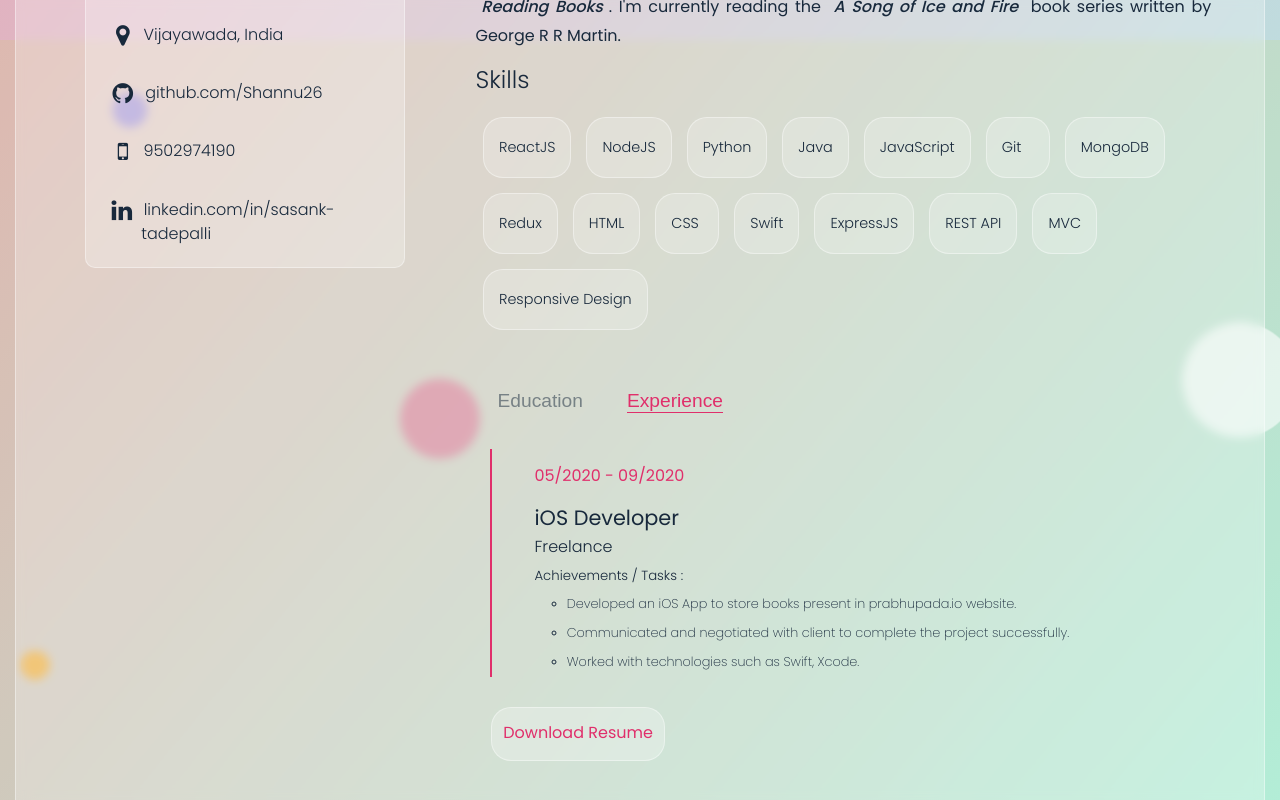
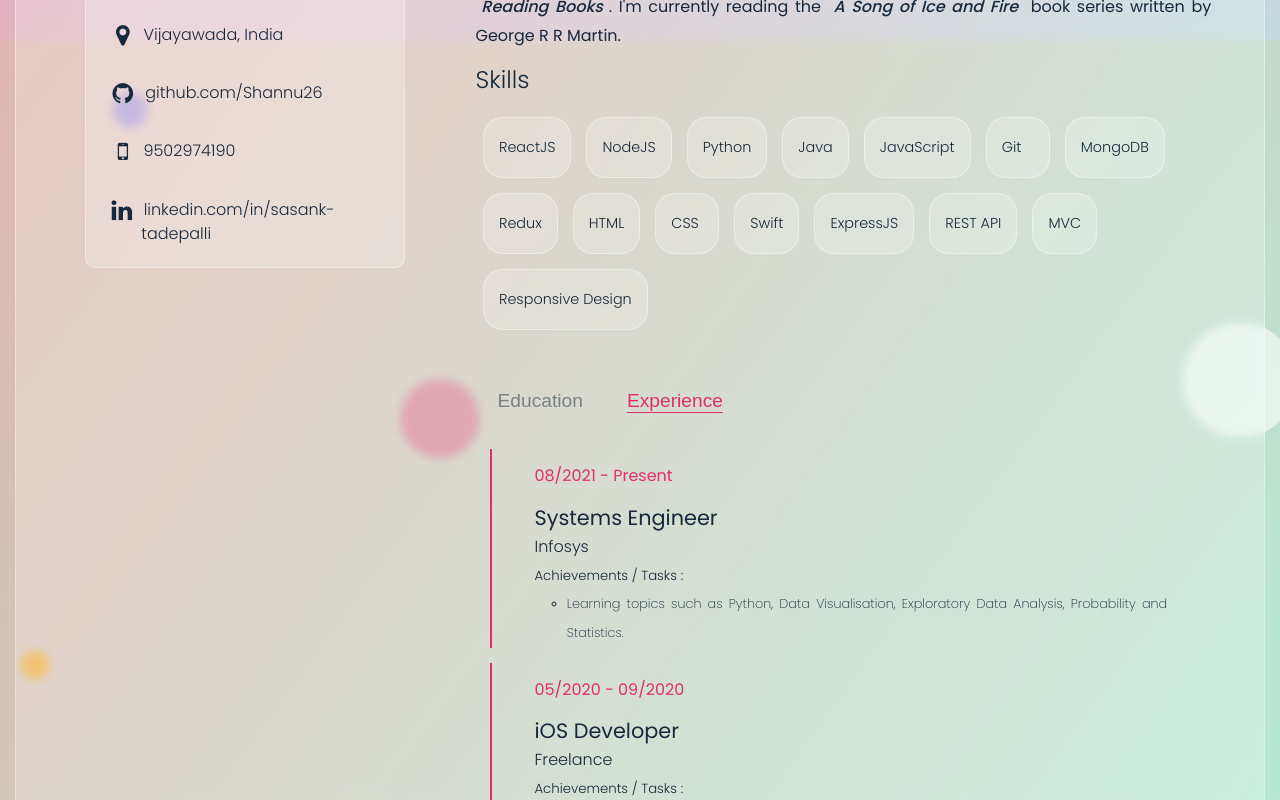
Before and after one commit to Shannu26/react-portfolio, a React (Create React App) app: page /about-me in a window 1280 px wide. Both pictures are taken after a click on the button "Experience". Shown: the part 667-1467 px from the top of the page. Built offline with nearby package versions, Linux system fonts and the light colour scheme.

Commit message:
Updated the Profile

```diff
--- a/src/components/ContactMe/ContactMe.js
+++ b/src/components/ContactMe/ContactMe.js
@@ -10,7 +10,7 @@
   const subjectRef = useRef();
   const messageRef = useRef();
 
-  emailJS.init(process.env.REACT_APP_EMAIL_INIT_ID);
+  emailJS.init("user_fmw4K0ULzEF965yG5XNZA");
 
   const sendEmail = () => {
     if (
@@ -25,17 +25,13 @@
 
     // alert(process.env.REACT_APP_EMAIL_SERVICE_ID);
     emailJS
-      .send(
-        process.env.REACT_APP_EMAIL_SERVICE_ID,
-        process.env.REACT_APP_EMAIL_TEMPLATE_ID,
-        {
-          from_name: nameRef.current.value,
-          subject: subjectRef.current.value,
-          to_name: "Sasank Tadepalli",
-          email: emailRef.current.value,
-          message: messageRef.current.value,
-        }
-      )
+      .send("service_t7puihk", "template_135cura", {
+        from_name: nameRef.current.value,
+        subject: subjectRef.current.value,
+        to_name: "Sasank Tadepalli",
+        email: emailRef.current.value,
+        message: messageRef.current.value,
+      })
       .then((res) => {
         alert("Email has been sent.");
       })
--- a/src/components/EduExp/Education/Education.js
+++ b/src/components/EduExp/Education/Education.js
@@ -3,7 +3,7 @@
 const Education = () => {
   return (
     <div className="education">
-      <p id="p">08/2017 - Present</p>
+      <p id="p">08/2017 - 07/2021</p>
       <h1 id="h1">Bachelor of Technology</h1>
       <h2 id="h2">V R Siddhartha Engineering College</h2>
       <h5 id="h5">Coursework :</h5>
--- a/src/components/EduExp/Experience/Experience.js
+++ b/src/components/EduExp/Experience/Experience.js
@@ -2,6 +2,19 @@
 
 const Experience = () => {
   return (
+    <div>
+      <div className="experience">
+        <p id="p">08/2021 - Present</p>
+        <h1 id="h1">Systems Engineer</h1>
+        <h2 id="h2">Infosys</h2>
+        <h5 id="h5">Achievements / Tasks :</h5>
+        <ul>
+          <li>
+            Learning topics such as Python, Data Visualisation, Exploratory Data
+            Analysis, Probability and Statistics.
+          </li>
+        </ul>
+      </div>
       <div className="experience">
         <p id="p">05/2020 - 09/2020</p>
         <h1 id="h1">iOS Developer</h1>
@@ -9,7 +22,8 @@
         <h5 id="h5">Achievements / Tasks :</h5>
         <ul>
           <li>
-          Developed an iOS App to store books present in prabhupada.io website.
+            Developed an iOS App to store books present in prabhupada.io
+            website.
           </li>
           <li>
             Communicated and negotiated with client to complete the project
@@ -18,6 +32,7 @@
           <li>Worked with technologies such as Swift, Xcode.</li>
         </ul>
       </div>
+    </div>
   );
 };
 
```
Also changed, not shown: 1 other file (tests, documents, lock files or other folders). Lines whose indentation alone changed are shown as unchanged.
